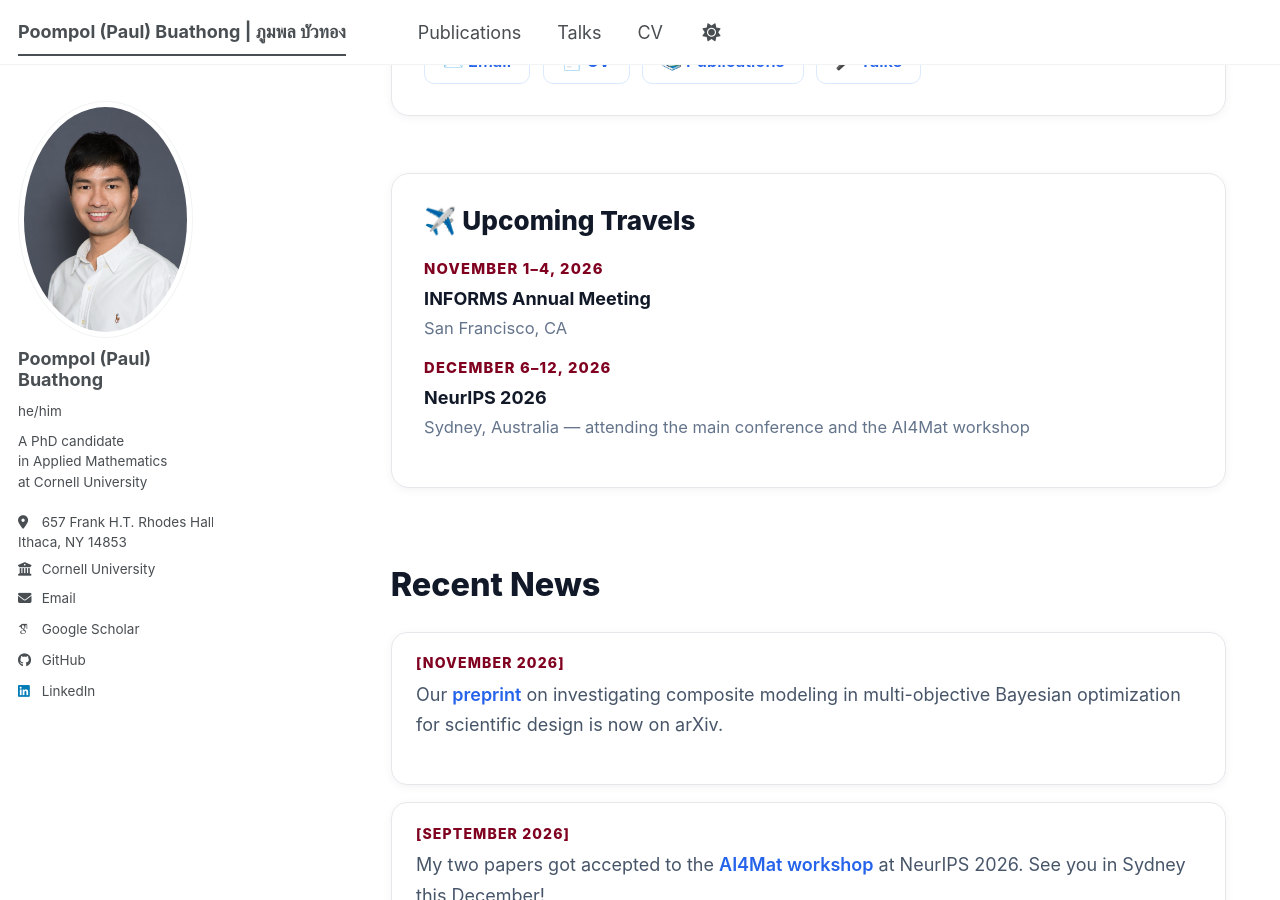
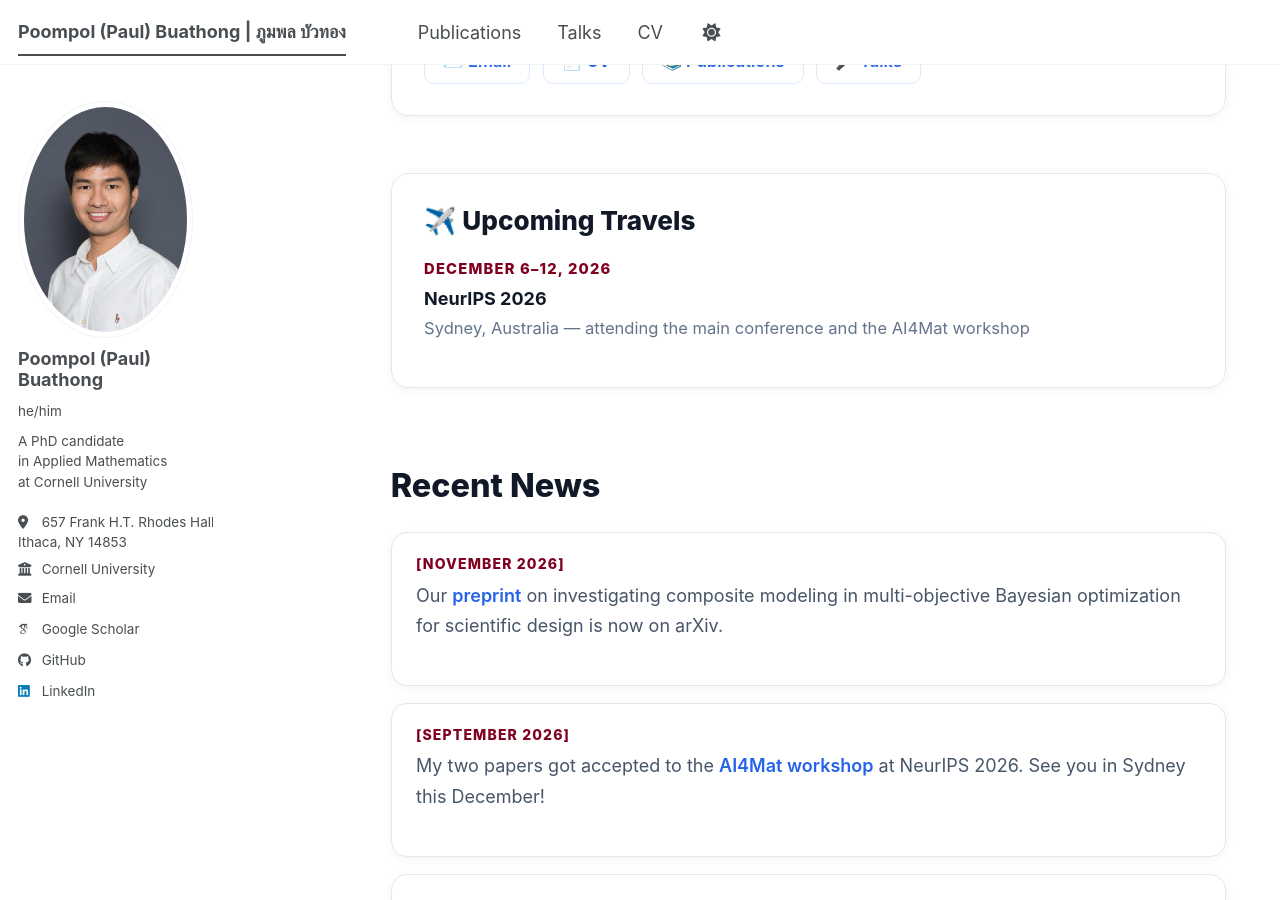
Before and after one commit to poompol/poompol.github.io, a Jekyll site: the page built from _pages/about.md, in a window 1280 px wide and 900 px high, scrolled down 972 px. Built offline with Jekyll 4.4.1, drawn with Linux system fonts in a browser that asks for light colours; some web fonts are replaced; a script bundle is joined from its source files by our own code; library files that are not in the unit come from our copies.

Commit message:
update travels

```diff
--- a/_pages/about.md
+++ b/_pages/about.md
@@ -423,16 +423,6 @@ My research focuses on Bayesian optimization, machine learning, and their applic
 ✈️ Upcoming Travels
 </div>
 
-<div class="travel-date">November 1–4, 2026</div>
-
-<div class="travel-title">
-  <a href="https://meetings.informs.org/wordpress/annual/">INFORMS Annual Meeting</a>
-</div>
-
-<div class="travel-location">
-San Francisco, CA
-</div>
-
 <div class="travel-date">December 6–12, 2026</div>
 
 <div class="travel-title">
```
